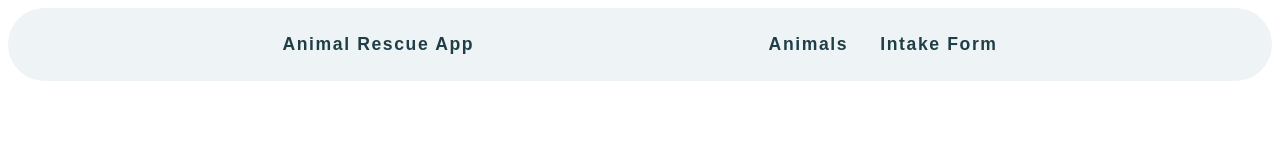
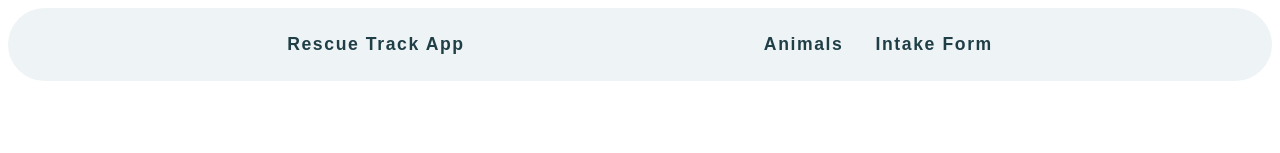
Before and after one commit to ebey04/animalRescueApp, a React (Vite) app: page / in a window 1280 px wide. Shown: the top 153 px of the page. Built offline with nearby package versions, Linux system fonts and the light colour scheme.

Commit message:
fix: change app name to Rescue Track

```diff
--- a/src/Navbar/Navbar.jsx
+++ b/src/Navbar/Navbar.jsx
@@ -7,7 +7,7 @@ export default function Navbar() {
         <nav className={styles.navbar} role="navigation" aria-label="Main navigation">
             <div className={styles.navbarContainer}>
                 <Link to="/" className={styles.navbarBrand}>
-                    Animal Rescue App
+                    Rescue Track App
                 </Link>
                 <ul className={styles.navbarMenu}>
                     <li className={styles.navbarItem}>
```
